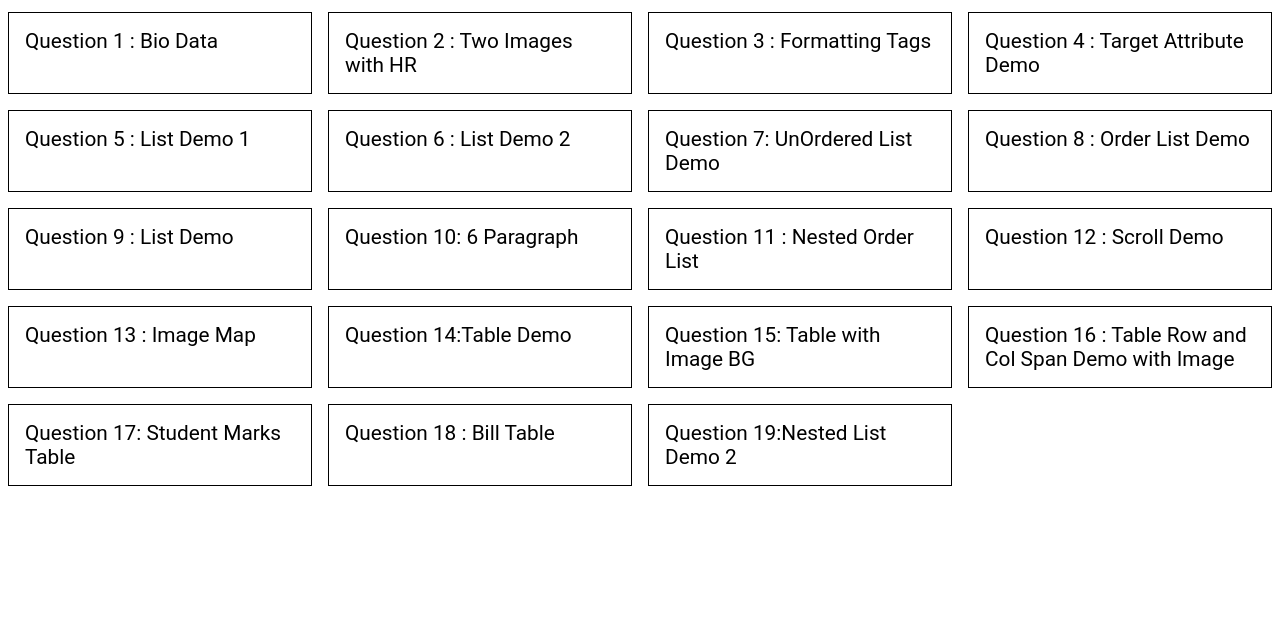
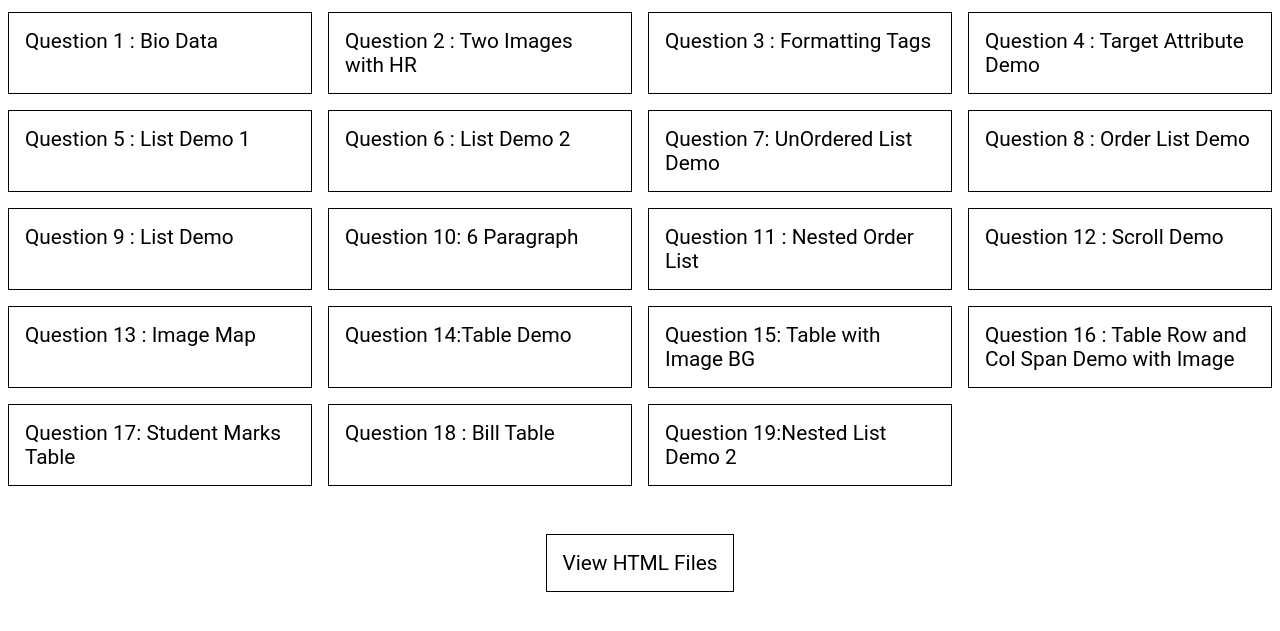
Before and after one commit to vakhariaheet/html-assignment, a plain HTML site: page index.html in a window 1280 px wide. Shown: the part 113-744 px from the top of the page. Drawn offline with Linux system fonts and the light colour scheme.

Commit message:
Refactored Code

```diff
--- a/index.html
+++ b/index.html
@@ -31,6 +31,35 @@
 			a:focus {
 				color: royalblue;
 				outline: none;
+			}
+			.btn {
+				display: block;
+				font-size: 1.3rem;
+				color: #000;
+				border: 1px solid #000;
+				padding: 1rem;
+				text-decoration: none;
+				font-family: 'Roboto', sans-serif;
+				background-color: #fff;
+				cursor: pointer;
+				transition: all 0.3s ease-in-out;
+			}
+			.btn-container {
+				display: flex;
+				justify-content: center;
+				align-items: center;
+				width: 100%;
+				margin-top: 3rem;
+			}
+			.btn:hover,
+			.btn:focus {
+				background-color: royalblue;
+				color: #fff;
+				border-color: #fff;
+				outline: none;
+			}
+			.btn:active {
+				transform: scale(0.95);
 			}
 		</style>
 	</head>
@@ -79,5 +108,8 @@
 				>Question 19:Nested List Demo 2</a
 			>
 		</div>
+		<div class="btn-container">
+			<a href="https://timmyurl.in/html-code" class="btn">View HTML Files</a>
+		</div>
 	</body>
 </html>
```
Also changed, not shown: vendors/HTML/Q10-Paragraph.html (+2 -2 lines), vendors/HTML/Q2-ImagesWithHr.html (+1 -1 lines), Readme.md, vendors/images/java.jpeg (added), vendors/images/python.png (added).
